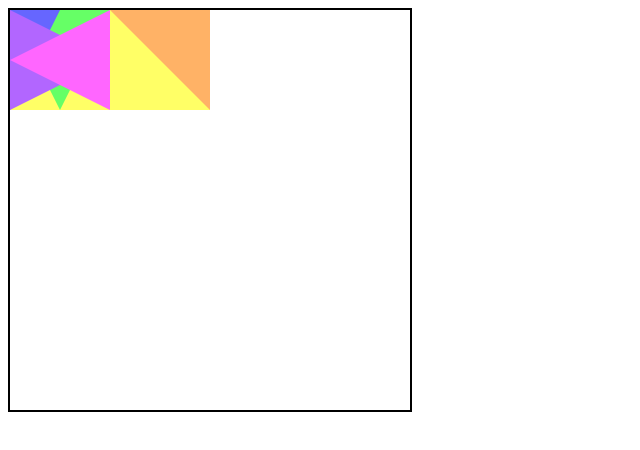
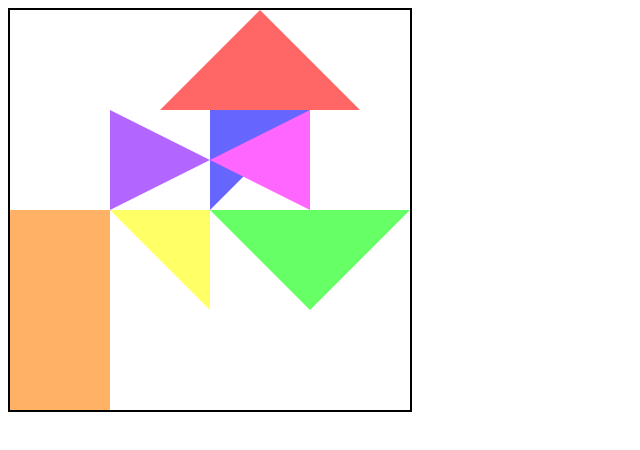
Before and after one commit to lisawuuuuuuu/-, a plain HTML site: page index.html in a window 1280 px wide. Shown: the whole page, without its empty margins (0-640 px from the left). Drawn offline with Linux system fonts and the light colour scheme.

Commit message:
Update index.html

```diff
--- a/index.html
+++ b/index.html
@@ -4,18 +4,125 @@
     <meta charset="UTF-8">
     <meta name="viewport" content="width=device-width, initial-scale=1.0">
     <title>Tangram Game</title>
-    <link rel="stylesheet" href="style.css">
+    <style>
+        #board {
+            width: 400px;
+            height: 400px;
+            border: 2px solid black;
+            position: relative;
+        }
+
+        .tile {
+            position: absolute;
+            cursor: move;
+        }
+
+        #tile1 {
+            width: 200px;
+            height: 200px;
+            background-color: #FF6666;
+            clip-path: polygon(50% 0%, 0% 50%, 100% 50%);
+            top: 0;
+            left: 150px;
+        }
+
+        #tile2 {
+            width: 100px;
+            height: 200px;
+            background-color: #FFB266;
+            clip-path: polygon(0% 0%, 100% 0%, 100% 100%, 0% 100%);
+            top: 200px;
+            left: 0;
+        }
+
+        #tile3 {
+            width: 100px;
+            height: 100px;
+            background-color: #FFFF66;
+            clip-path: polygon(0% 0%, 100% 0%, 100% 100%);
+            top: 200px;
+            left: 100px;
+        }
+
+        #tile4 {
+            width: 200px;
+            height: 100px;
+            background-color: #66FF66;
+            clip-path: polygon(0% 0%, 100% 0%, 50% 100%);
+            top: 200px;
+            left: 200px;
+        }
+
+        #tile5 {
+            width: 200px;
+            height: 100px;
+            background-color: #6666FF;
+            clip-path: polygon(0% 0%, 50% 0%, 0% 100%);
+            top: 100px;
+            left: 200px;
+        }
+
+        #tile6 {
+            width: 100px;
+            height: 100px;
+            background-color: #B266FF;
+            clip-path: polygon(0% 0%, 100% 50%, 0% 100%);
+            top: 100px;
+            left: 100px;
+        }
+
+        #tile7 {
+            width: 100px;
+            height: 100px;
+            background-color: #FF66FF;
+            clip-path: polygon(0% 50%, 100% 0%, 100% 100%);
+            top: 100px;
+            left: 200px;
+        }
+    </style>
 </head>
 <body>
     <div id="board">
-        <div class="tile" id="tile1"></div>
-        <div class="tile" id="tile2"></div>
-        <div class="tile" id="tile3"></div>
-        <div class="tile" id="tile4"></div>
-        <div class="tile" id="tile5"></div>
-        <div class="tile" id="tile6"></div>
-        <div class="tile" id="tile7"></div>
+        <div class="tile" id="tile1" draggable="true"></div>
+        <div class="tile" id="tile2" draggable="true"></div>
+        <div class="tile" id="tile3" draggable="true"></div>
+        <div class="tile" id="tile4" draggable="true"></div>
+        <div class="tile" id="tile5" draggable="true"></div>
+        <div class="tile" id="tile6" draggable="true"></div>
+        <div class="tile" id="tile7" draggable="true"></div>
     </div>
-    <script src="script.js"></script>
+    <script>
+        document.querySelectorAll('.tile').forEach(tile => {
+            tile.addEventListener('dragstart', dragStart);
+            tile.addEventListener('dragend', dragEnd);
+        });
+
+        function dragStart(event) {
+            this.classList.add('dragging');
+        }
+
+        function dragEnd(event) {
+            this.classList.remove('dragging');
+        }
+
+        const board = document.getElementById('board');
+
+        board.addEventListener('dragover', dragOver);
+        board.addEventListener('drop', drop);
+
+        function dragOver(event) {
+            event.preventDefault();
+        }
+
+        function drop(event) {
+            event.preventDefault();
+            const tile = document.querySelector('.dragging');
+            const rect = board.getBoundingClientRect();
+            const offsetX = event.clientX - rect.left - tile.offsetWidth / 2;
+            const offsetY = event.clientY - rect.top - tile.offsetHeight / 2;
+            tile.style.left = offsetX + 'px';
+            tile.style.top = offsetY + 'px';
+        }
+    </script>
 </body>
 </html>
```
